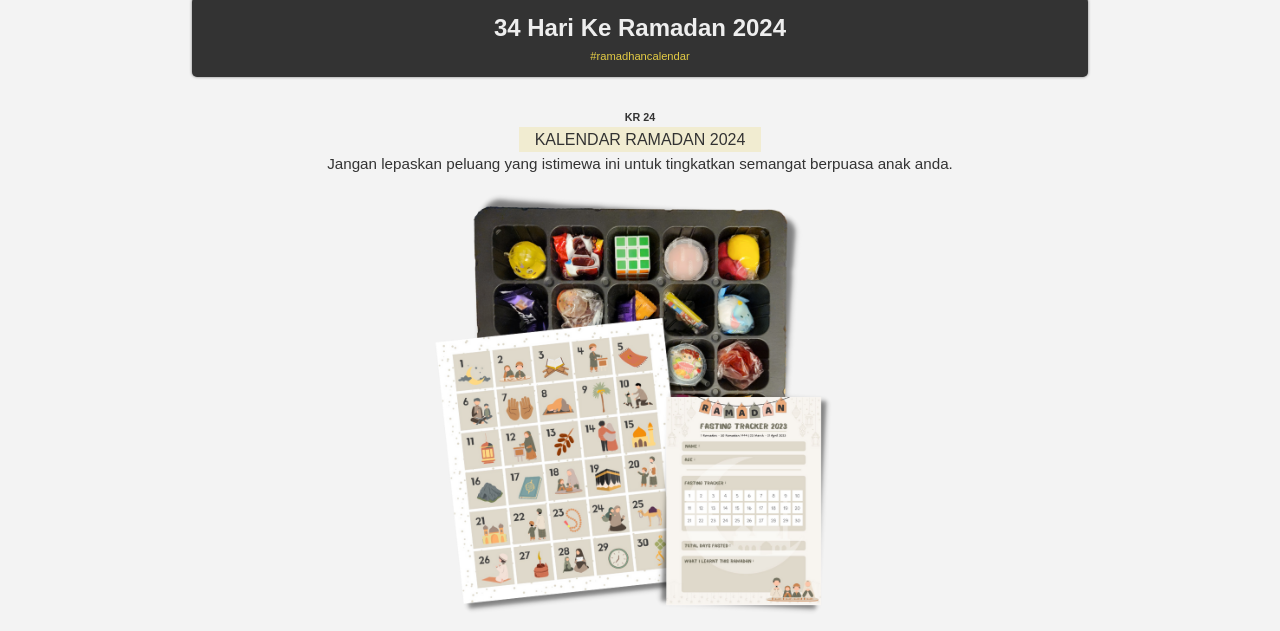
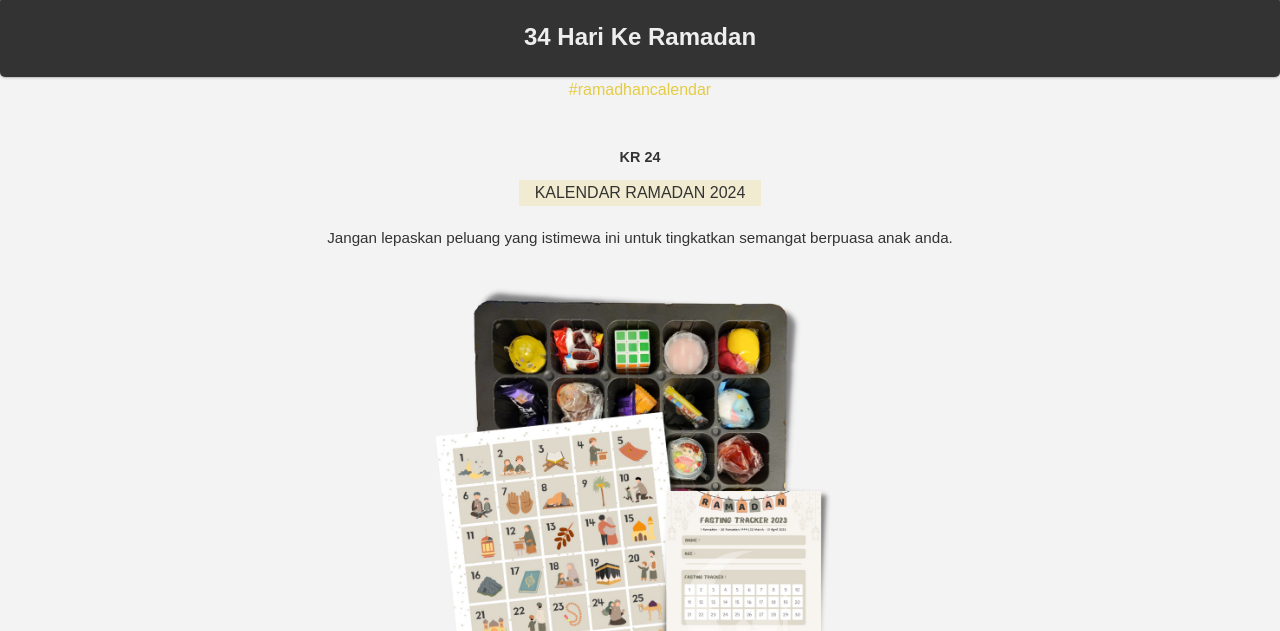
Before and after one commit to SLMCreatives/Rumee, a plain HTML site: page index.html in a window 1280 px wide. Shown: the part 169-800 px from the top of the page. Drawn offline with Linux system fonts and the light colour scheme.

Commit message:
fixed css

```diff
--- a/index.html
+++ b/index.html
@@ -33,11 +33,11 @@
     <h2>muslim lifestyle</h2>
 </div>
 </section>
-    <section class="hero">
-        <div class="container hero-container">
-            <h3 id="days">00 Hari Ke Ramadan 2024</h3>
-            <a href="#kr24">#ramadhancalendar</a>
-        </div>
+<section class="hero">
+    <div class="container hero-container">
+        <h3 id="days">00 Hari Ke Ramadan</h3>
+    </div>
+    <a href="#kr24">#ramadhancalendar</a>
     </section>
 
     <section class="features kr24" id="kr24">
@@ -114,10 +114,11 @@
                 </ul>
 
         </div>
+       <div class="alerts">
 
-        <p><em>Penghantaran Batch #1 bermula pada 1 Mac 2024.</em></p>
-
-        <p>Bagi tempahan lebih 10 unit, sila hubungi <a href="tel:+601121292383">+601121292383</a> atau <a href="mailto:rumeemylife@gmail.com">rumeemylife@gmail.com</a></p>
+            <p><em>Penghantaran Batch #1 bermula pada 1 Mac 2024.</em></p>
+            <p>Bagi tempahan lebih 10 unit, sila hubungi <a href="tel:+601121292383">+601121292383</a> atau <a href="mailto:rumeemylife@gmail.com">rumeemylife@gmail.com</a></p>
+        </div>
 
     </section>
 
@@ -141,7 +142,7 @@ var timeleft = countDownDate - now;
 var days = Math.floor(timeleft / (1000 * 60 * 60 * 24));
 
 // Result is output to the specific element
-document.getElementById("days").innerHTML = days + " Hari Ke Ramadan 2024";
+document.getElementById("days").innerHTML = days + " Hari Ke Ramadan";
 
 
 // Display the message when countdown is over
--- a/styles.css
+++ b/styles.css
@@ -40,17 +40,24 @@ h2 {
 
 h3 {
     font-size: 1.5rem;
+
+}
+
+h6 {
+    font-size: 0.9rem;
+    padding-block: 11px;
+
 }
 
 p {
     font-size: 0.95rem;
+    padding-block: 20px;
 }
 
 a {
     color: rgb(228, 204, 69);
     text-decoration: none;
-    font-size: 0.7rem;
-    margin-inline: -10px;
+    font-size: 1rem;
 }
 
 .container {
@@ -62,7 +69,6 @@ a {
     align-items: center;
     justify-content: center;
     border-radius: 10px;
-
 }
 
 .hero-container {
@@ -70,14 +76,15 @@ a {
     background-color: #333;
     color: #eee;
     margin: 0;
-    padding: 0;
-    width: 70vw;
+    width: 100vw;
     box-shadow: 0 0 3px 0 rgba(0, 0, 0, 0.5);
     border-radius: 5px;
     display: flex;
     flex-direction: column;
     align-items: center;
     justify-content: center;
+    flex-wrap: nowrap;
+    overflow: hidden;
 }
 
 .product {
@@ -96,21 +103,18 @@ ul {
     justify-content: center;
     flex-wrap: wrap;
     list-style: none;
-    font-size: 0.8rem;
 
 }
 
 ul li {
     text-align: left;
     list-style: none;
-    font-size: 0.7rem;
 }
 
 ol {
     margin:15px 0;
     padding: 0;
     list-style-position: inside;
-    font-size: 0.8rem;
 }
 
 button {
@@ -119,7 +123,6 @@ button {
     padding: 0.5rem 1rem;
     border: none;
     border-radius: 5px;
-    font-size: 0.6rem;
     cursor: pointer;
     margin: 0.5rem;
 }
@@ -234,8 +237,18 @@ footer {
     bottom: 0;
 }
 
-footer p,footer a {
+footer p, footer a {
     font-size: 0.7rem;
     text-shadow: 0 0 10px 0 rgba(0, 0, 0, 0.9);
     opacity: 0.9;
 }
+
+.card p, .card s {
+    font-size: 0.7rem;
+
+}
+
+.alerts p, .alerts a {
+    font-size: 0.7rem;
+
+}
```
